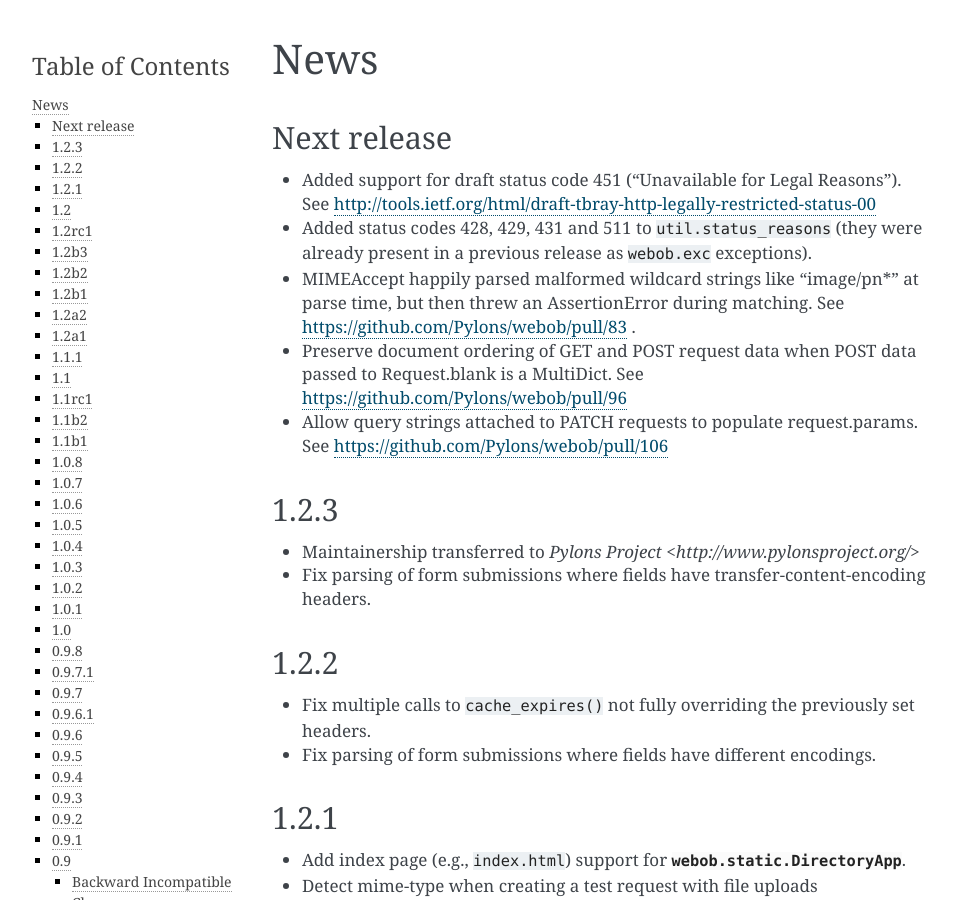
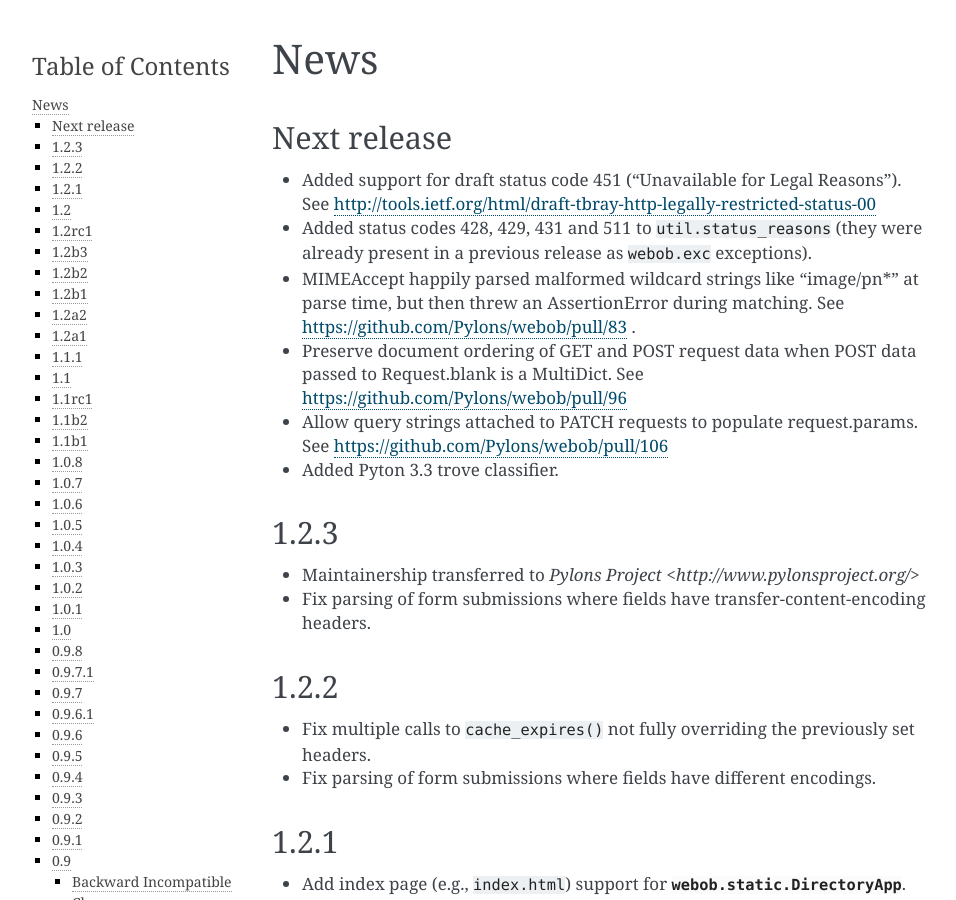
Before and after one commit to Pylons/webob, a Sphinx documentation site: the page built from docs/news.txt, in a window 1280 px wide and 900 px high. Shown: the whole window, without its empty margins (148-1104 px from the left). Built offline with Sphinx 7.4.7, drawn with Linux system fonts in a browser that asks for light colours.

Commit message:
add python 3.3 trove classifier

```diff
--- a/docs/news.txt
+++ b/docs/news.txt
@@ -19,6 +19,8 @@
 
 - Allow query strings attached to PATCH requests to populate request.params.
   See https://github.com/Pylons/webob/pull/106
+
+- Added Pyton 3.3 trove classifier.
 
 1.2.3
 ------------
--- a/setup.py
+++ b/setup.py
@@ -39,6 +39,7 @@
         "Programming Language :: Python :: 2.6",
         "Programming Language :: Python :: 2.7",
         "Programming Language :: Python :: 3.2",
+        "Programming Language :: Python :: 3.3",
     ],
     keywords='wsgi request web http',
     author='Ian Bicking',
```
